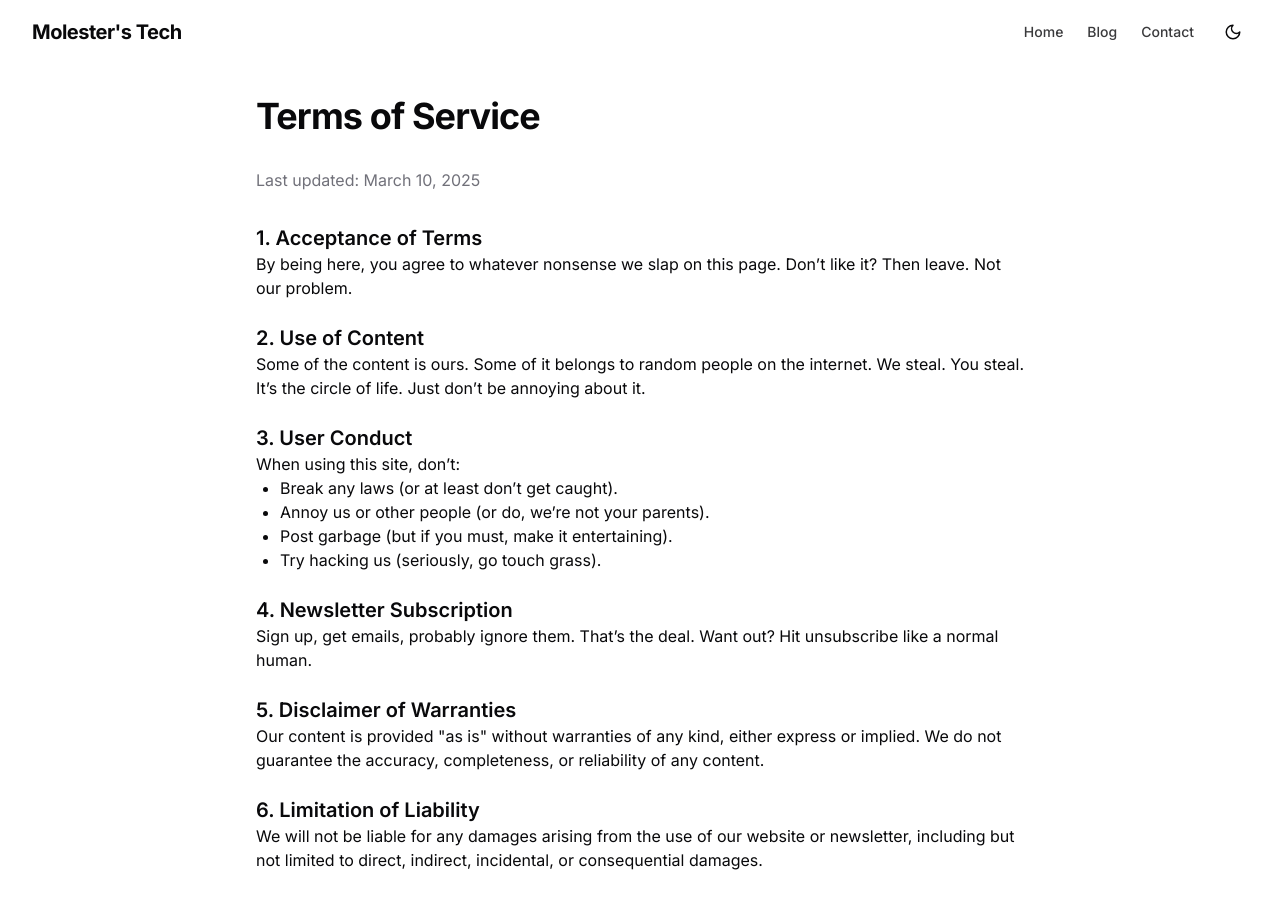
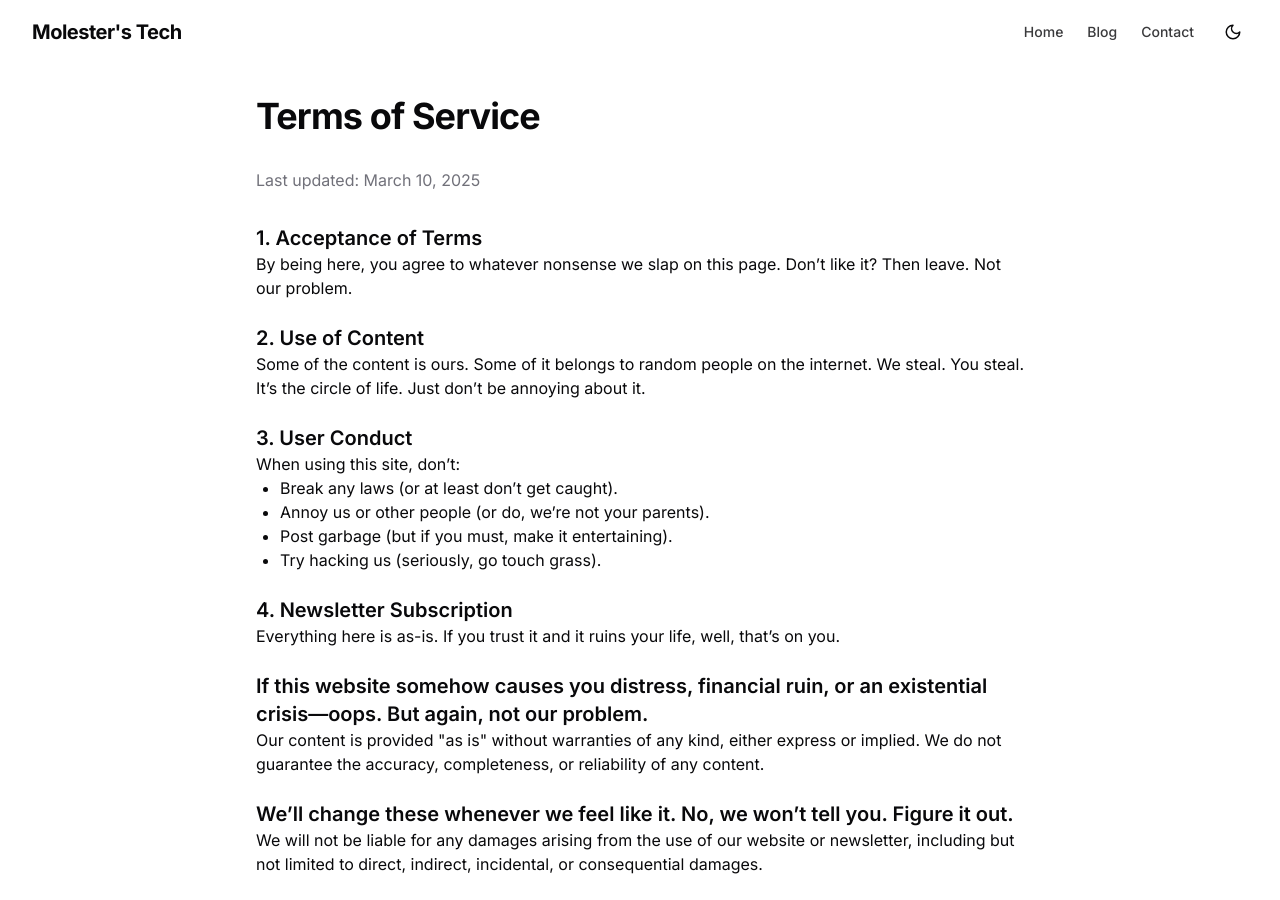
Before and after one commit to Mohitttt-98/bloggle-spark-62, a React (Vite) app: page /terms-of-service in a window 1280 px wide. Shown: the top 900 px of the page. Built offline with nearby package versions, Linux system fonts and the light colour scheme.

Commit message:
Visual edit in Lovable
Edited UI in Lovable

```diff
--- a/src/pages/TermsOfService.tsx
+++ b/src/pages/TermsOfService.tsx
@@ -40,21 +40,21 @@ const TermsOfService = () => {
             </ul>
 
             <h2 className="mt-6 text-xl font-semibold">4. Newsletter Subscription</h2>
-            <p>Sign up, get emails, probably ignore them. That’s the deal. Want out? Hit unsubscribe like a normal human.</p>
+            <p>Everything here is as-is. If you trust it and it ruins your life, well, that’s on you.</p>
 
-            <h2 className="mt-6 text-xl font-semibold">5. Disclaimer of Warranties</h2>
+            <h2 className="mt-6 text-xl font-semibold">If this website somehow causes you distress, financial ruin, or an existential crisis—oops. But again, not our problem.</h2>
             <p>
               Our content is provided "as is" without warranties of any kind, either express or implied.
               We do not guarantee the accuracy, completeness, or reliability of any content.
             </p>
 
-            <h2 className="mt-6 text-xl font-semibold">6. Limitation of Liability</h2>
+            <h2 className="mt-6 text-xl font-semibold">We’ll change these whenever we feel like it. No, we won’t tell you. Figure it out.</h2>
             <p>
               We will not be liable for any damages arising from the use of our website or newsletter,
               including but not limited to direct, indirect, incidental, or consequential damages.
             </p>
 
-            <h2 className="mt-6 text-xl font-semibold">7. Changes to Terms</h2>
+            <h2 className="mt-6 text-xl font-semibold">If, for some reason, you have questions, go to the Contact Us page and type something. No promises we’ll read it.</h2>
             <p>
               We reserve the right to modify these terms at any time. We will notify users of any
               significant changes by posting the new terms on this page.
```
